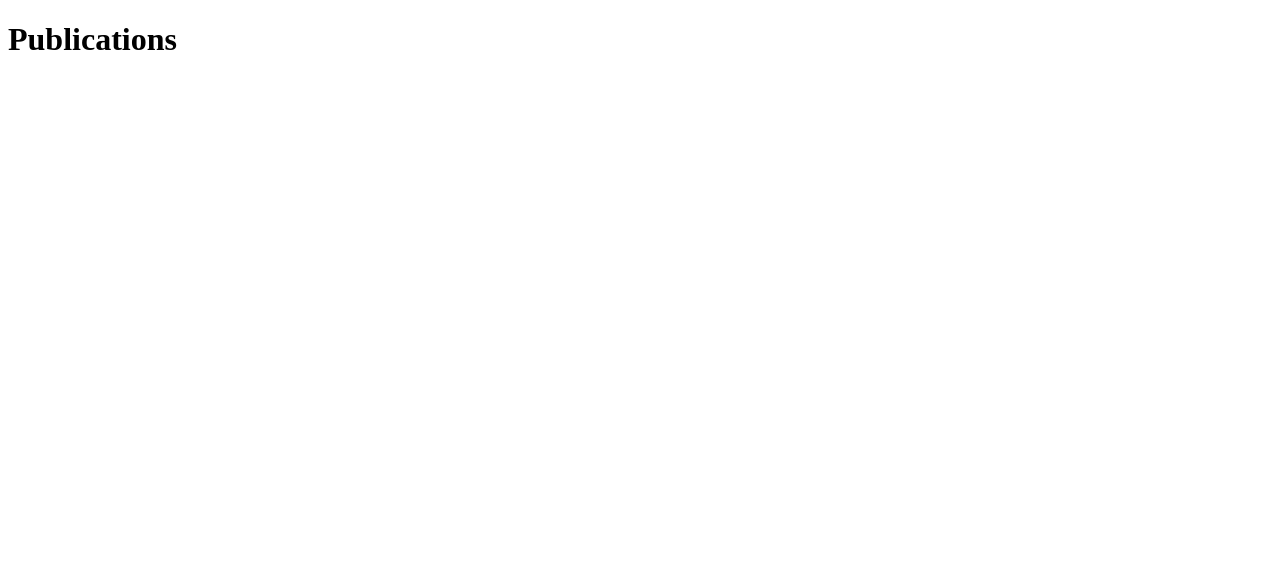
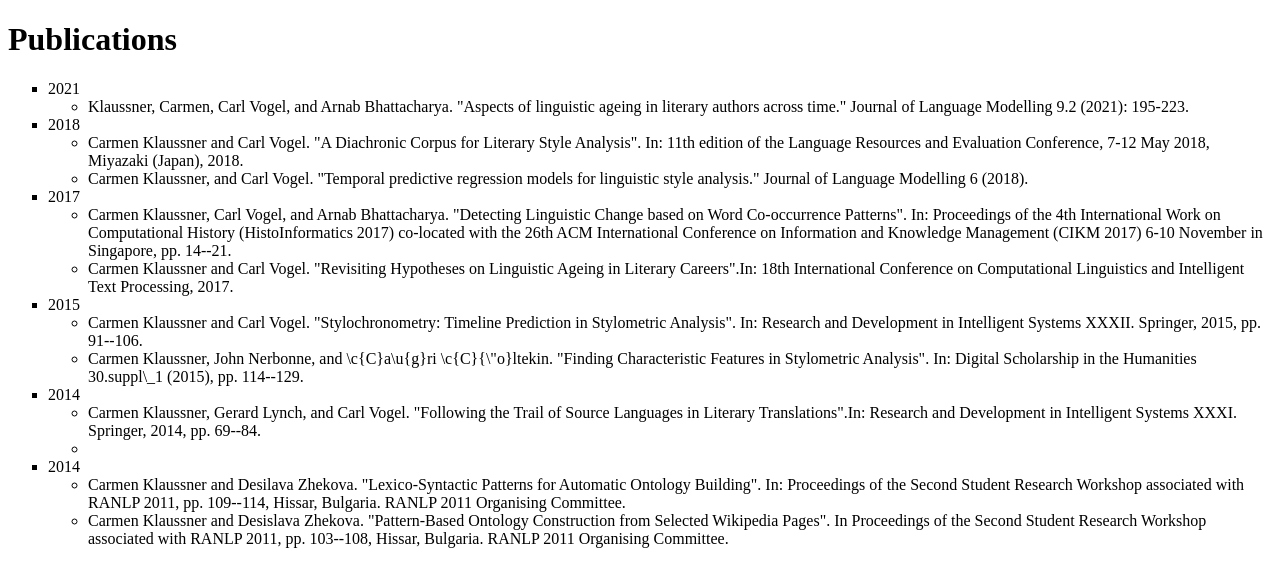
Before and after one commit to cklaussner/cklaussner.github.io, a plain HTML site: page index.html in a window 1280 px wide. Drawn offline with Linux system fonts and the light colour scheme.

Commit message:
Update index.html

```diff
--- a/index.html
+++ b/index.html
@@ -2,14 +2,68 @@
 <html>
 <head>
 	<meta charset="utf-8">
-	<title>Browser default heading styles</title>
+	<title>Pub</title>
 
+	<style>
+	ol { list-style-type: lower-roman; }
+
+	ul { list-style-type: square; }
+
+	ul ul { list-style-type: circle; }
+	</style>
 </head>
-<body>
-	<h1>Publications</h1>
 
 
+	<body>
+	<h1>Publications</h1>
+	<ul>
+	    <li>2021
+		 <ul>
+		   <li>Klaussner, Carmen, Carl Vogel, and Arnab Bhattacharya. "Aspects of linguistic ageing in literary authors across time." Journal of Language Modelling 9.2 (2021): 195-223.</li>
+		 </ul>
+	    </li>
+	  <li>2018
+	     <ul>
 
+		 <li>Carmen Klaussner and Carl Vogel. "A Diachronic Corpus for Literary Style Analysis". In: 11th edition of the Language Resources and Evaluation Conference, 7-12 May 2018, Miyazaki (Japan), 2018. </li>
+	     	  <li>Carmen Klaussner, and Carl Vogel. "Temporal predictive regression models for linguistic style analysis." Journal of Language Modelling 6 (2018).</li>
+	   </ul>
+          </li>
+	<li>2017
+	     <ul>
+  	<li>Carmen Klaussner, Carl Vogel, and Arnab Bhattacharya. "Detecting Linguistic Change based on Word Co-occurrence Patterns".
+           In: Proceedings of the 4th International Work on Computational History (HistoInformatics 2017) co-located with the 26th ACM International
+            Conference on Information and Knowledge Management (CIKM 2017) 6-10 November in Singapore, pp. 14--21.</li>
+
+	  <li>Carmen Klaussner and Carl Vogel. "Revisiting Hypotheses on Linguistic Ageing in Literary Careers".In: 18th International Conference on Computational Linguistics and Intelligent Text Processing, 2017.</li>
+
+	  </ul>
+          </li>
+
+	<li>2015
+	     <ul>
+	   <li>Carmen Klaussner and Carl Vogel. "Stylochronometry: Timeline Prediction in Stylometric Analysis". In: Research and Development in Intelligent Systems XXXII. Springer, 2015, pp. 91--106. </li>
+	    <li>Carmen Klaussner, John Nerbonne, and \c{C}a\u{g}ri \c{C}{\"o}ltekin. "Finding Characteristic Features in Stylometric Analysis". In: Digital Scholarship in the Humanities 30.suppl\_1 (2015), pp. 114--129.</li>
+
+	    </ul>
+          </li>
+
+	<li>2014
+	     <ul>
+		<li>Carmen Klaussner, Gerard Lynch, and Carl Vogel. "Following the Trail of Source Languages in Literary Translations".In: Research and Development in Intelligent Systems XXXI. Springer, 2014, pp. 69--84.<li>
+	 </ul>
+          </li>
+
+	<li>2014
+	     <ul>
+		<li>Carmen Klaussner and Desilava Zhekova. "Lexico-Syntactic Patterns for Automatic Ontology Building". In: Proceedings of the Second Student Research Workshop associated with RANLP 2011, pp. 109--114, Hissar, Bulgaria. RANLP 2011 Organising Committee.</li>
+		<li>Carmen Klaussner and Desislava Zhekova. "Pattern-Based Ontology Construction from Selected Wikipedia Pages". In Proceedings of the Second Student Research Workshop associated with RANLP 2011, pp. 103--108, Hissar, Bulgaria. RANLP 2011 Organising Committee.</li>
+
+		 </ul>
+          </li>
+
+	 </ul>
+	</body>
 
 
 
```
